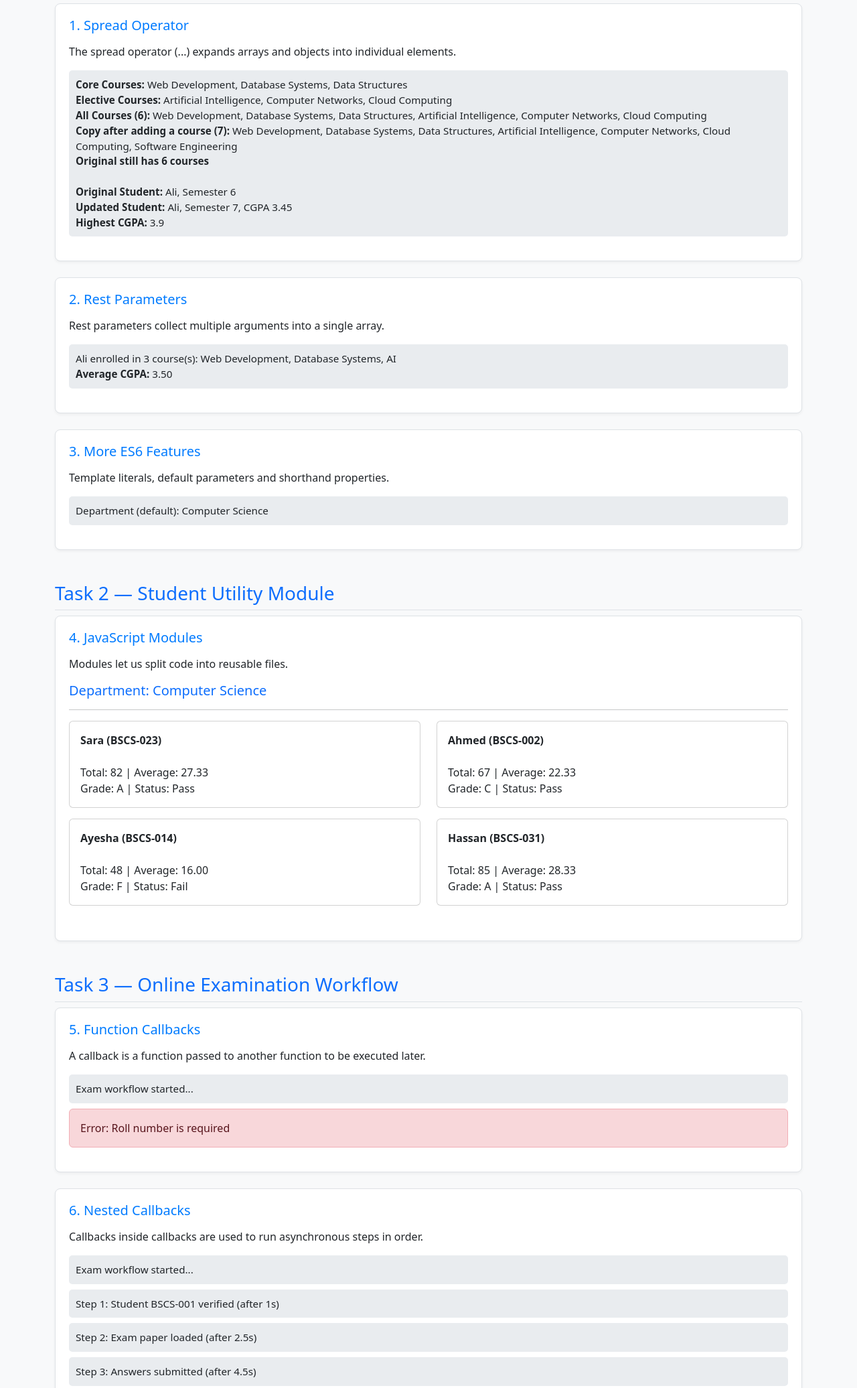
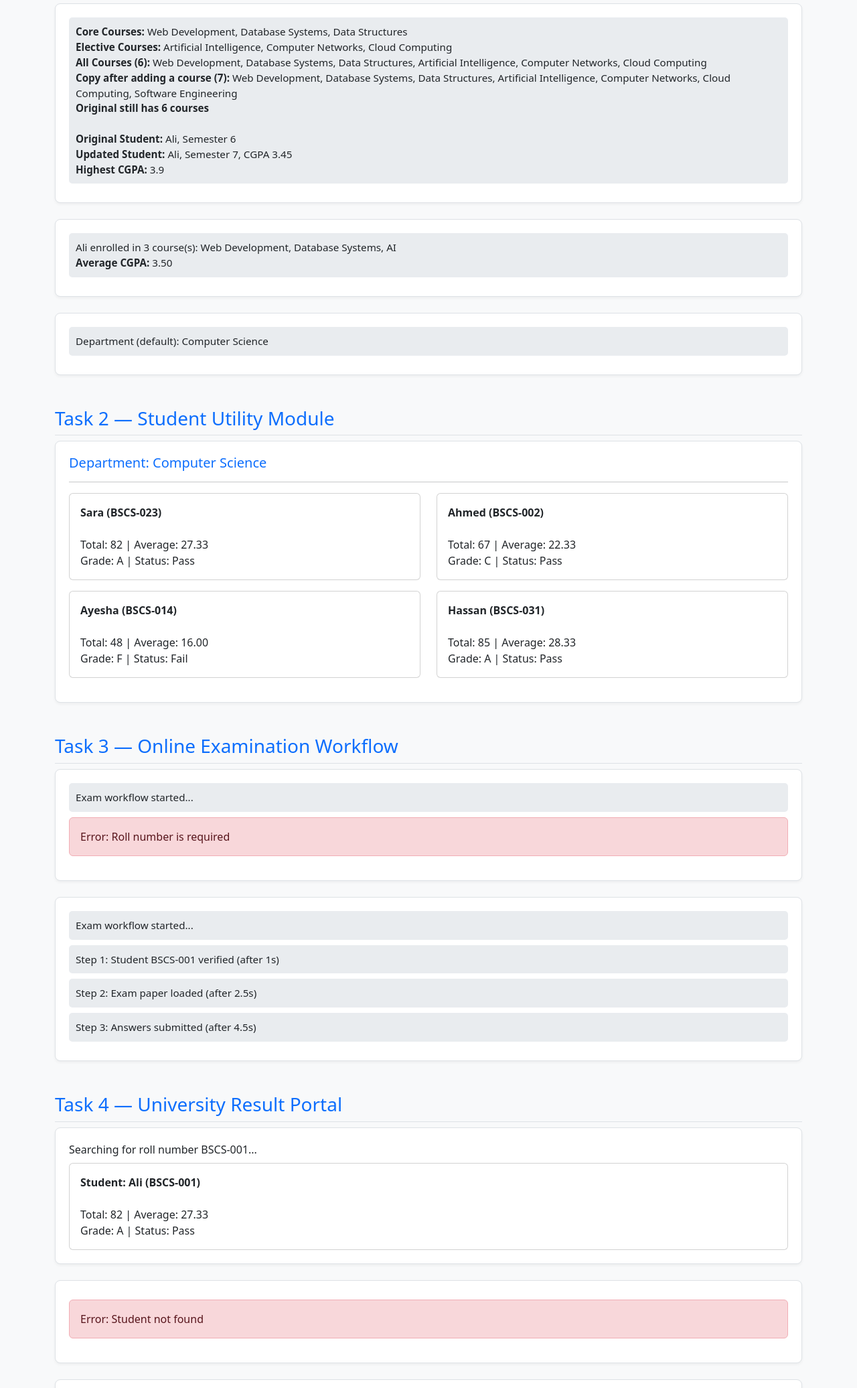
Before and after one commit to SaadKhawer/FullStack-Lab05, a plain HTML site: page index.html in a window 1280 px wide. Shown: the part 2478-4550 px from the top of the page at 67% size. Drawn offline with nearby package versions, Linux system fonts and the light colour scheme.

Commit message:
Remove unnecessary text descriptions to clean up UI

```diff
--- a/index.html
+++ b/index.html
@@ -164,75 +164,49 @@
             <h3 class="text-primary mt-4 border-bottom pb-2">Task 1 — University Course Enrollment Manager</h3>
             <!-- 1. Spread Operator -->
             <div class="profile-card mb-4">
-                <h3>1. Spread Operator</h3>
-                <p>The spread operator (...) expands arrays and
-                    objects into individual elements.</p>
-                <p id="spreadOutput"></p>
+                <div id="spreadOutput"></div>
             </div>
 
             <!-- 2. Rest Parameters -->
             <div class="profile-card mb-4">
-                <h3>2. Rest Parameters</h3>
-                <p>Rest parameters collect multiple arguments
-                    into a single array.</p>
-                <p id="restOutput"></p>
+                <div id="restOutput"></div>
             </div>
 
             <!-- 3. More ES6 Features -->
             <div class="profile-card mb-4">
-                <h3>3. More ES6 Features</h3>
-                <p>Template literals, default parameters and
-                    shorthand properties.</p>
-                <p id="es6Output"></p>
+                <div id="es6Output"></div>
             </div>
 
             <h3 class="text-primary mt-5 border-bottom pb-2">Task 2 — Student Utility Module</h3>
             <!-- 4. Modules -->
             <div class="profile-card mb-4">
-                <h3>4. JavaScript Modules</h3>
-                <p>Modules let us split code into reusable files.</p>
-                <p id="moduleOutput"></p>
+                <div id="moduleOutput"></div>
             </div>
 
             <h3 class="text-primary mt-5 border-bottom pb-2">Task 3 — Online Examination Workflow</h3>
             <!-- 5. Callbacks -->
             <div class="profile-card mb-4">
-                <h3>5. Function Callbacks</h3>
-                <p>A callback is a function passed to another
-                    function to be executed later.</p>
-                <p id="callbackOutput"></p>
+                <div id="callbackOutput"></div>
             </div>
 
             <!-- 6. Nested Callbacks -->
             <div class="profile-card mb-4">
-                <h3>6. Nested Callbacks</h3>
-                <p>Callbacks inside callbacks are used to run
-                    asynchronous steps in order.</p>
-                <p id="nestedCallbackOutput"></p>
+                <div id="nestedCallbackOutput"></div>
             </div>
 
             <h3 class="text-primary mt-5 border-bottom pb-2">Task 4 — University Result Portal</h3>
             <!-- 7. Promises -->
             <div class="profile-card mb-4">
-                <h3>7. Promises</h3>
-                <p>A promise represents a value that will be
-                    available in the future.</p>
-                <p id="promiseOutput"></p>
+                <div id="promiseOutput"></div>
             </div>
 
             <!-- 8. Async/Await -->
             <div class="profile-card mb-4">
-                <h3>8. Async/Await</h3>
-                <p>async/await makes asynchronous code look like
-                    normal step-by-step code.</p>
-                <p id="asyncOutput"></p>
+                <div id="asyncOutput"></div>
             </div>
 
             <!-- 9. Final Portal -->
             <div class="profile-card">
-                <h3>9. Student Result Portal</h3>
-                <p>Search for a student's result by Roll Number or load all student results at once.</p>
-
                 <!-- Search Form -->
                 <div class="input-group mb-3">
                     <input type="text" id="search-roll" class="form-control" placeholder="Enter Roll No (e.g. BSCS-001)">
```
